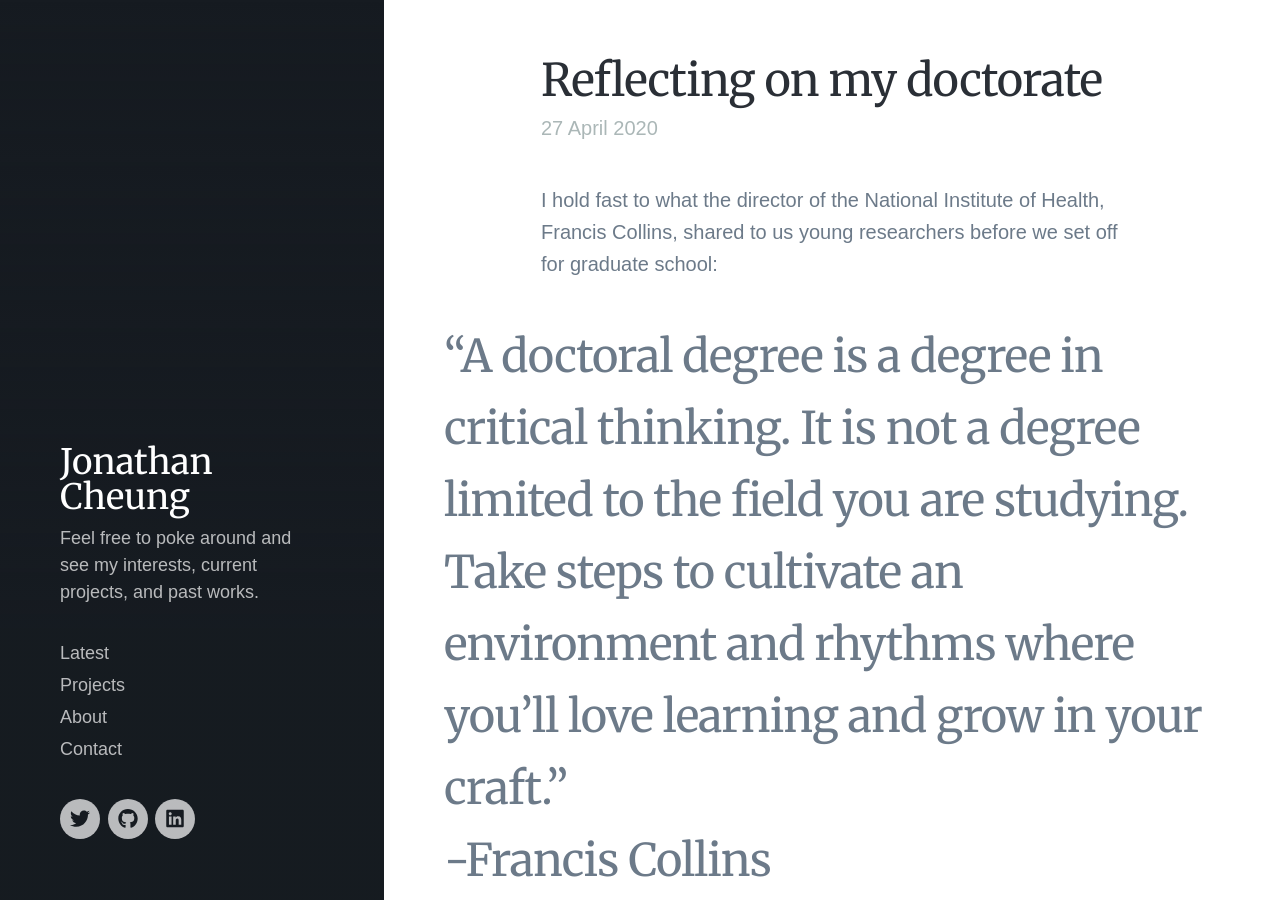
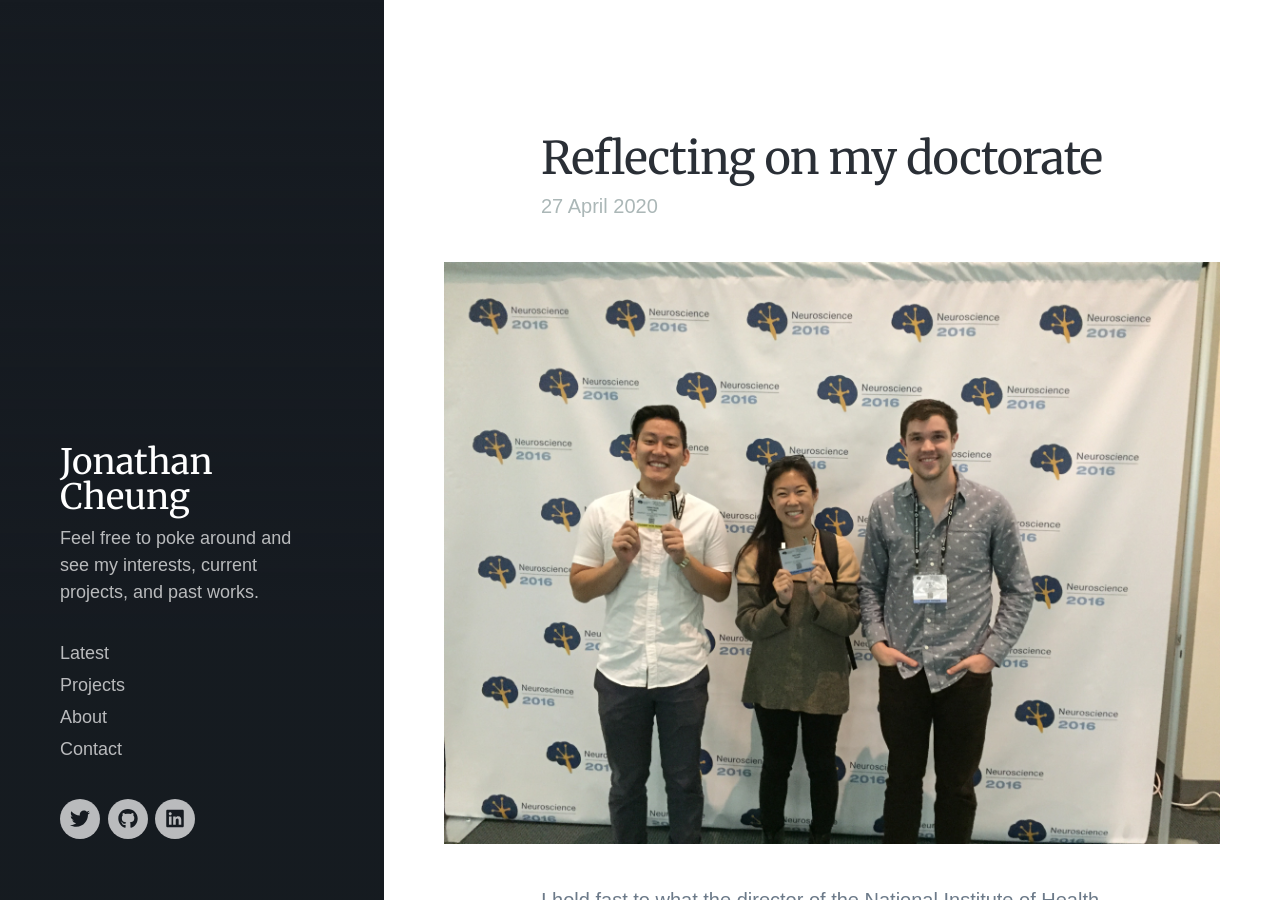
Before and after one commit to jacheung/jacheung.github.io, a Jekyll site: the page built from _posts/2020-04-27-defining-phd.md, in a window 1280 px wide and 900 px high. Built offline with Jekyll 4.4.1, drawn with Linux system fonts in a browser that asks for light colours; nearby versions of some CDN libraries; some web fonts are replaced.

Commit message:
image test

```diff
--- a/_posts/2020-04-27-defining-phd.md
+++ b/_posts/2020-04-27-defining-phd.md
@@ -5,6 +5,9 @@ subtitle: What I've learned and believe made my journey so successful
 tags: [phd]
 comments: true
 ---
+
+![](/images/latest/sfn-2016.jpg)
+
 I hold fast to what the director of the National Institute of Health, Francis Collins, shared to us young researchers before we set off for graduate school:
 > "A doctoral degree is a degree in critical thinking. It is not a degree limited to the field you are studying. Take steps to cultivate an environment and rhythms where you'll love learning and grow in your craft."
 -Francis Collins
```
Also changed, not shown: images/latest/ngp-symposium-2020.jpg (added), images/latest/sfn-2016.JPG (added), 3 other files.
